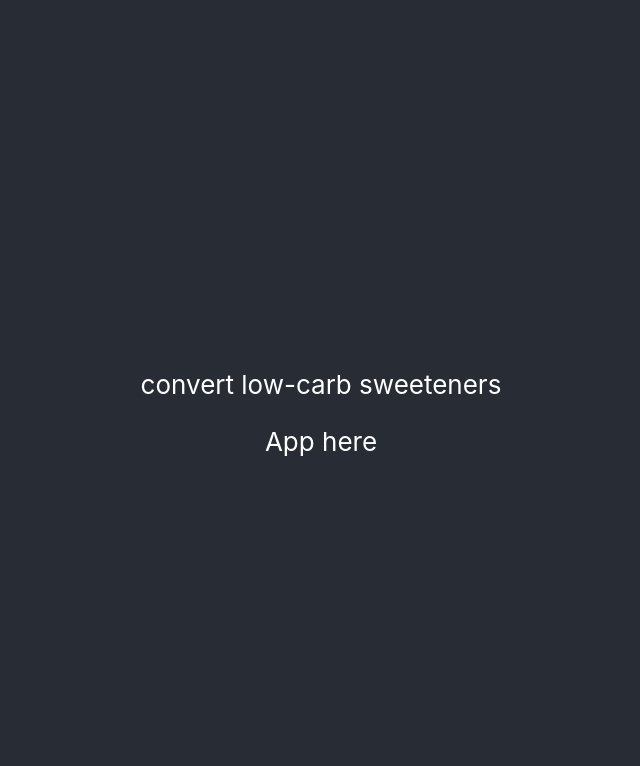
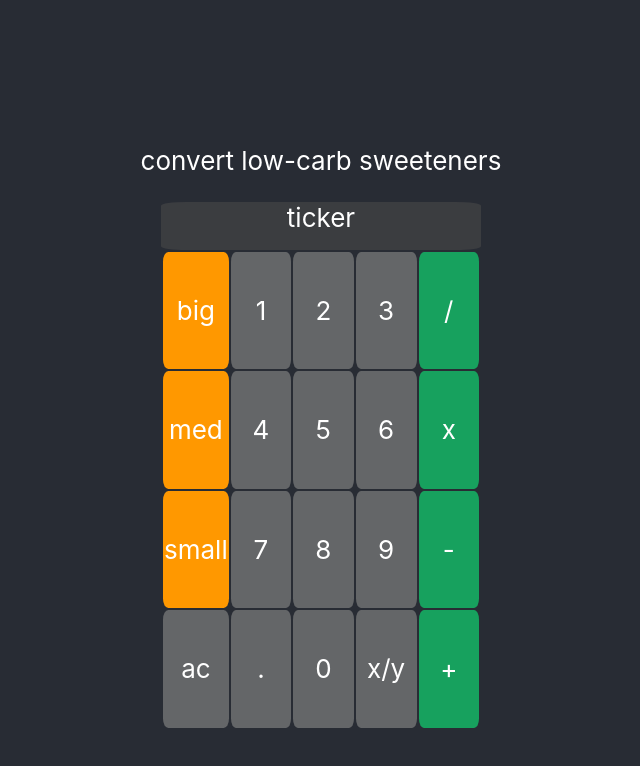
Before and after one commit to jmalochee/alt-sweet, a React (Create React App) app: page / in a window 1280 px wide. Shown: the top 766 px of the page, without its empty margins (319-959 px from the left). Built offline with nearby package versions, Linux system fonts and the light colour scheme.

Commit message:
grid layout

```diff
--- a/src/App.css
+++ b/src/App.css
@@ -9,3 +9,41 @@
   font-size: calc(10px + 2vmin);
   color: white;
 }
+
+.Calculator {
+	height: 60vmin;
+	width: 40vmin;
+}
+
+.Display {
+	height: 6vmin;
+	width: 100%;
+	background-color: rgba(64,66,68,.8);
+	border-radius: 8%;
+
+}
+
+table {
+	height: 100%;
+	width: 100%;
+}
+
+td {
+	text-align: center;
+	background-color: #646668;
+	height: 10%;
+	width: 20%;
+	border-radius: 8%;
+}
+
+td:hover {
+	background-color: rgba(64,66,68,.8);
+}
+
+.Operator {
+	background-color: #17A15E;
+}
+
+.Unit {
+	background-color: #FF9800;
+}
--- a/src/App.js
+++ b/src/App.js
@@ -11,7 +11,39 @@ function App() {
       </header>
       <body className="App-body">
         <div className="Calculator">
-          App here
+          <div className="Display">
+             ticker
+          </div>
+            <table className="Keypad">
+              <tr>
+                <td className="Unit"> big </td>
+                <td> 1 </td>
+                <td> 2 </td>
+                <td> 3 </td>
+                <td className="Operator"> / </td>
+              </tr>
+              <tr>
+                <td className="Unit"> med </td>
+                <td> 4 </td>
+                <td> 5 </td>
+                <td> 6 </td>
+                <td className="Operator"> x </td>
+              </tr>
+              <tr>
+                <td className="Unit"> small </td>
+                <td> 7 </td>
+                <td> 8 </td>
+                <td> 9 </td>
+                <td className="Operator">- </td>
+              </tr>
+              <tr>
+                <td> ac </td>
+                <td> . </td>
+                <td> 0 </td>
+                <td> x/y </td>
+                <td className="Operator"> + </td>
+              </tr>
+            </table>
         </div>
       </body>
     </div>
```
